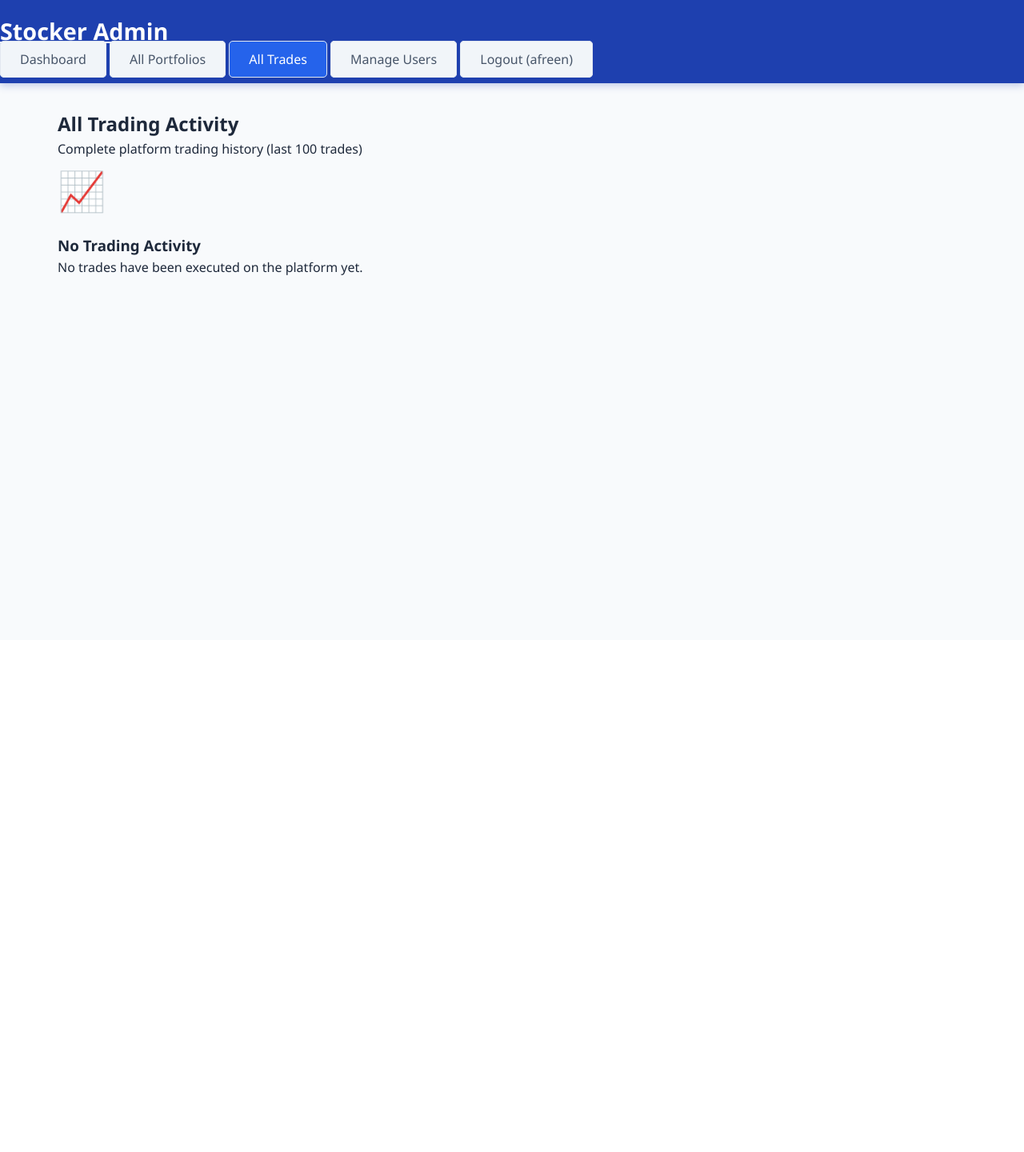
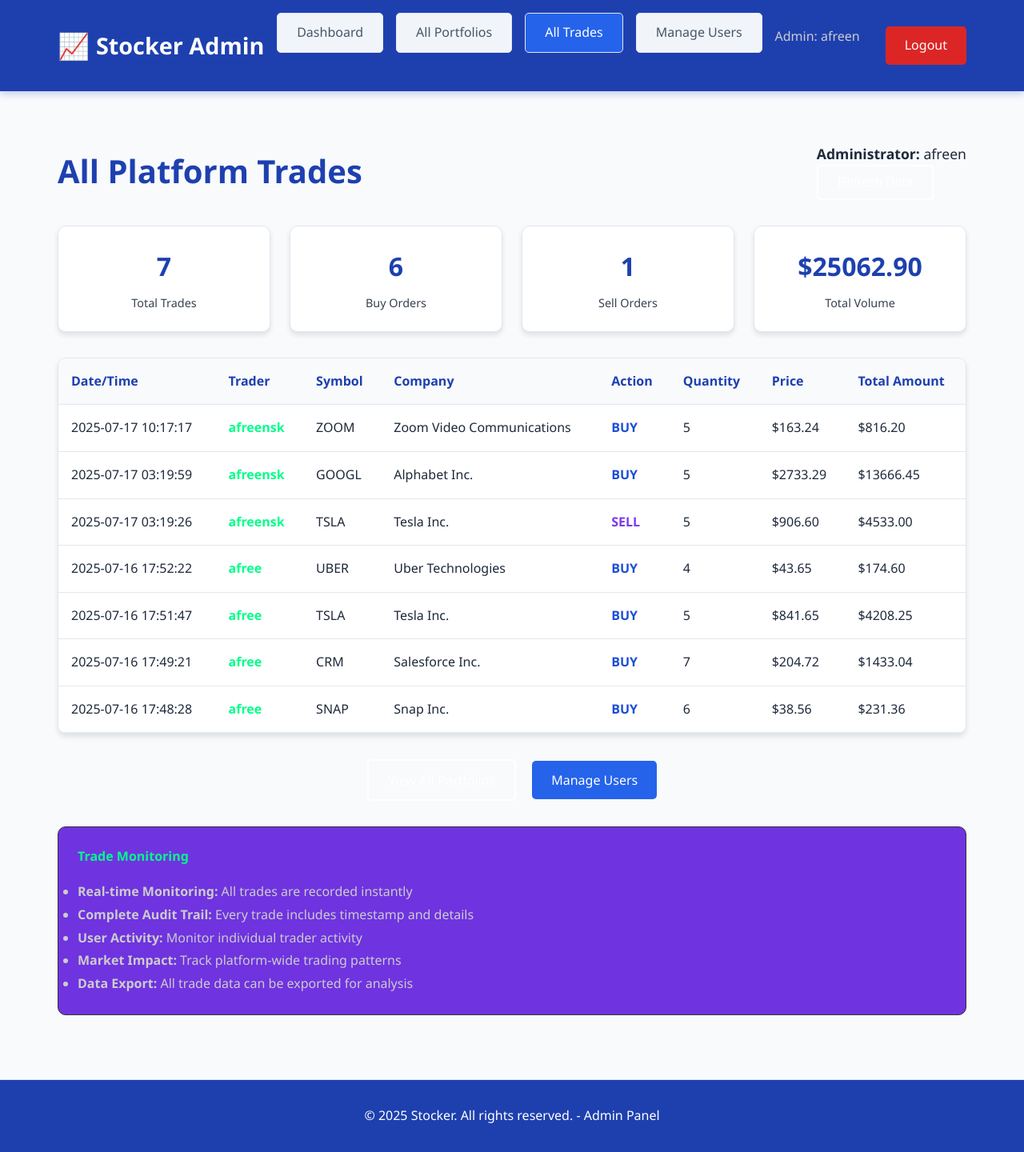
Before and after one commit to Thasleembegam04/STOCKER, a Flask app: page /admin_history in a window 1280 px wide. Shown: the whole page at 80% size. Before the commit the page ends 344 px from the top, so only its background shows below. Run offline with Flask 3, Linux system fonts and the light colour scheme; a user stored in the database is signed in; data comes from the database, SQL or seed files in the repository.

Commit message:
Update admin_history.html

```diff
--- a/templates/admin_history.html
+++ b/templates/admin_history.html
@@ -5,148 +5,125 @@
     <meta name="viewport" content="width=device-width, initial-scale=1.0">
     <title>All Trades - Admin - Stocker</title>
     <link rel="stylesheet" href="{{ url_for('static', filename='styles.css') }}">
+    <script src="{{ url_for('static', filename='script.js') }}"></script>
 </head>
-<body class="admin-page">
-    <header class="header">
-        <div class="container">
-            <nav class="nav">
-                <a href="/admin/dashboard" class="logo">Stocker Admin</a>
-                <div class="nav-links">
-                    <a href="/admin/dashboard" class="nav-link">Dashboard</a>
-                    <a href="/admin/portfolio" class="nav-link">All Portfolios</a>
-                    <a href="/admin/history" class="nav-link active">All Trades</a>
-                    <a href="/admin/manage" class="nav-link">Manage Users</a>
-                    <a href="/logout" class="nav-link">Logout ({{ session.username }})</a>
+<body>
+    <header>
+        <div class="header-container">
+            <div class="logo">
+                <span class="logo-icon">📈</span>
+                <a href="{{ url_for('admin_dashboard') }}" style="color: inherit; text-decoration: none;">Stocker Admin</a>
             </div>
-            </nav>
+
+            <div class="nav-menu-container">
+                <a href="{{ url_for('admin_dashboard') }}" class="nav-link">Dashboard</a>
+                <a href="{{ url_for('admin_portfolio') }}" class="nav-link">All Portfolios</a>
+                <a href="{{ url_for('admin_history') }}" class="nav-link active">All Trades</a>
+                <a href="{{ url_for('admin_manage') }}" class="nav-link">Manage Users</a>
+            </div>
+
+            <div class="auth-buttons">
+                <span style="color: #cccccc; margin-right: 1rem;">Admin: {{ session.username }}</span>
+                <a href="{{ url_for('logout') }}" class="btn btn-danger">Logout</a>
+            </div>
         </div>
     </header>
 
-    <main class="main-content">
-        <div class="container">
-            <div class="card">
-                <div class="card-header">
-                    <h2 class="card-title">All Trading Activity</h2>
-                    <div class="text-secondary">Complete platform trading history (last 100 trades)</div>
+    <main>
+        <div class="dashboard-container">
+            <div class="dashboard-header">
+                <h1 class="dashboard-title">All Platform Trades</h1>
+                <div class="user-info">
+                    <p><strong>Administrator:</strong> {{ session.username }}</p>
+                    <button class="btn btn-secondary" onclick="window.location.reload()">Refresh Data</button>
+                </div>
             </div>
 
-                {% if trades %}
+            {% if history %}
+            <div class="stats-grid">
+                <div class="stat-card">
+                    <div class="stat-value">{{ history|length }}</div>
+                    <div class="stat-label">Total Trades</div>
+                </div>
+                <div class="stat-card">
+                    <div class="stat-value">{{ history|selectattr('action', 'equalto', 'buy')|list|length }}</div>
+                    <div class="stat-label">Buy Orders</div>
+                </div>
+                <div class="stat-card">
+                    <div class="stat-value">{{ history|selectattr('action', 'equalto', 'sell')|list|length }}</div>
+                    <div class="stat-label">Sell Orders</div>
+                </div>
+                <div class="stat-card">
+                    <div class="stat-value">${{ "%.2f"|format(history|sum(attribute='total_amount')) }}</div>
+                    <div class="stat-label">Total Volume</div>
+                </div>
+            </div>
+
             <div class="table-container">
                 <table class="table">
                     <thead>
                         <tr>
-                                    <th>Date & Time</th>
-                                    <th>User</th>
+                            <th>Date/Time</th>
+                            <th>Trader</th>
                             <th>Symbol</th>
+                            <th>Company</th>
                             <th>Action</th>
                             <th>Quantity</th>
                             <th>Price</th>
-                                    <th>Total</th>
+                            <th>Total Amount</th>
                         </tr>
                     </thead>
                     <tbody>
-                                {% for trade in trades %}
+                        {% for trade in history %}
                         <tr>
+                            <td>{{ trade.trade_date }}</td>
+                            <td><strong style="color: #00ff88;">{{ trade.username }}</strong></td>
+                            <td>{{ trade.symbol }}</td>
+                            <td>{{ trade.name }}</td>
                             <td>
-                                        <div style="font-size: 0.875rem;">
-                                            <div>{{ trade[6][:10] }}</div>
-                                            <div class="text-muted">{{ trade[6][11:19] }}</div>
-                                        </div>
-                                    </td>
-                                    <td>
-                                        <strong>{{ trade[0] }}</strong>
-                                    </td>
-                                    <td>
-                                        <strong>{{ trade[1] }}</strong>
-                                    </td>
-                                    <td>
-                                        <span class="btn btn-sm {% if trade[2] == 'buy' %}btn-success{% else %}btn-danger{% endif %}">
-                                            {{ trade[2].upper() }}
+                                <span class="action-{{ trade.action }}">
+                                    {{ trade.action.upper() }}
                                 </span>
                             </td>
-                                    <td>{{ trade[3] }}</td>
-                                    <td>${{ "%.2f"|format(trade[4]) }}</td>
-                                    <td>
-                                        <strong>${{ "%.2f"|format(trade[5]) }}</strong>
-                                    </td>
+                            <td>{{ trade.quantity }}</td>
+                            <td>${{ "%.2f"|format(trade.price) }}</td>
+                            <td>${{ "%.2f"|format(trade.total_amount) }}</td>
                         </tr>
                         {% endfor %}
                     </tbody>
                 </table>
             </div>
 
-                    <div class="grid grid-4 mt-4">
-                        <div class="stat-card">
-                            <div class="stat-value">{{ trades|length }}</div>
-                            <div class="stat-label">Recent Trades</div>
+            <div style="text-align: center; margin-top: 2rem;">
+                <a href="{{ url_for('admin_portfolio') }}" class="btn btn-secondary">View All Portfolios</a>
+                <a href="{{ url_for('admin_manage') }}" class="btn btn-primary" style="margin-left: 1rem;">Manage Users</a>
             </div>
-                        {% set buy_trades = trades | selectattr('2', 'equalto', 'buy') | list %}
-                        <div class="stat-card">
-                            <div class="stat-value">{{ buy_trades|length }}</div>
-                            <div class="stat-label">Buy Orders</div>
-                        </div>
-                        {% set sell_trades = trades | selectattr('2', 'equalto', 'sell') | list %}
-                        <div class="stat-card">
-                            <div class="stat-value">{{ sell_trades|length }}</div>
-                            <div class="stat-label">Sell Orders</div>
-                        </div>
-                        {% set unique_traders = trades | map(attribute=0) | unique | list %}
-                        <div class="stat-card">
-                            <div class="stat-value">{{ unique_traders|length }}</div>
-                            <div class="stat-label">Active Traders</div>
-                        </div>
-                    </div>
+
             {% else %}
-                    <div class="text-center p-4">
-                        <div style="font-size: 3rem; margin-bottom: 1rem;">📈</div>
-                        <h3>No Trading Activity</h3>
-                        <p class="text-secondary">No trades have been executed on the platform yet.</p>
+            <div class="empty-state">
+                <h3>No Trade History</h3>
+                <p>No trades have been executed on the platform yet.</p>
+                <a href="{{ url_for('admin_dashboard') }}" class="btn btn-primary" style="margin-top: 1rem;">Back to Dashboard</a>
             </div>
             {% endif %}
+
+            <div style="background-color: #5d18dce0; padding: 1.5rem; border-radius: 10px; margin-top: 2rem; border: 1px solid #333;">
+                <h4 style="color: #00ff88; margin-bottom: 1rem;">Trade Monitoring</h4>
+                <ul style="color: #cccccc; line-height: 1.8;">
+                    <li><strong>Real-time Monitoring:</strong> All trades are recorded instantly</li>
+                    <li><strong>Complete Audit Trail:</strong> Every trade includes timestamp and details</li>
+                    <li><strong>User Activity:</strong> Monitor individual trader activity</li>
+                    <li><strong>Market Impact:</strong> Track platform-wide trading patterns</li>
+                    <li><strong>Data Export:</strong> All trade data can be exported for analysis</li>
+                </ul>
             </div>
-
-            {% if trades %}
-            <div class="grid grid-2">
-                <div class="card">
-                    <div class="card-header">
-                        <h3 class="card-title">Top Trading Symbols</h3>
-                    </div>
-                    <div>
-                        {% set symbol_counts = {} %}
-                        {% for trade in trades %}
-                            {% if symbol_counts.update({trade[1]: symbol_counts.get(trade[1], 0) + 1}) %}{% endif %}
-                        {% endfor %}
-                        {% for symbol, count in (symbol_counts.items() | list)[:5] %}
-                        <div class="d-flex justify-between align-center p-2 mb-2" style="background: var(--secondary-bg); border-radius: 0.5rem;">
-                            <span><strong>{{ symbol }}</strong></span>
-                            <span class="text-muted">{{ count }} trades</span>
-                        </div>
-                        {% endfor %}
-                    </div>
-                </div>
-
-                <div class="card">
-                    <div class="card-header">
-                        <h3 class="card-title">Most Active Users</h3>
-                    </div>
-                    <div>
-                        {% set user_counts = {} %}
-                        {% for trade in trades %}
-                            {% if user_counts.update({trade[0]: user_counts.get(trade[0], 0) + 1}) %}{% endif %}
-                        {% endfor %}
-                        {% for user, count in (user_counts.items() | list)[:5] %}
-                        <div class="d-flex justify-between align-center p-2 mb-2" style="background: var(--secondary-bg); border-radius: 0.5rem;">
-                            <span><strong>{{ user }}</strong></span>
-                            <span class="text-muted">{{ count }} trades</span>
-                        </div>
-                        {% endfor %}
-                    </div>
-                </div>
-            </div>
-            {% endif %}
         </div>
     </main>
 
-    <script src="{{ url_for('static', filename='script.js') }}"></script>
+    <footer>
+        <div class="footer-content">
+            <p>&copy; 2025 Stocker. All rights reserved. - Admin Panel</p>
+        </div>
+    </footer>
 </body>
 </html>
```
Lines whose indentation alone changed are shown as unchanged.
